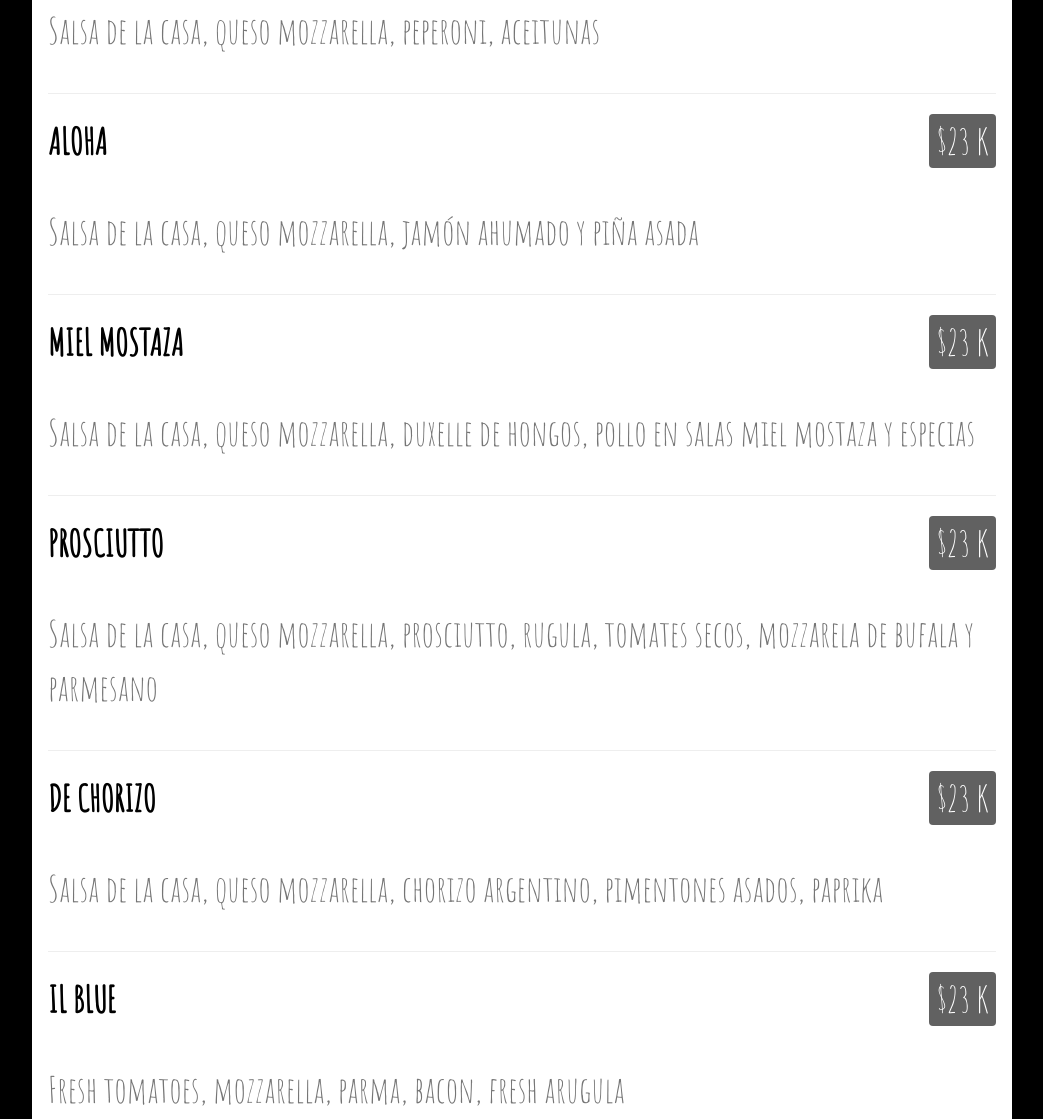
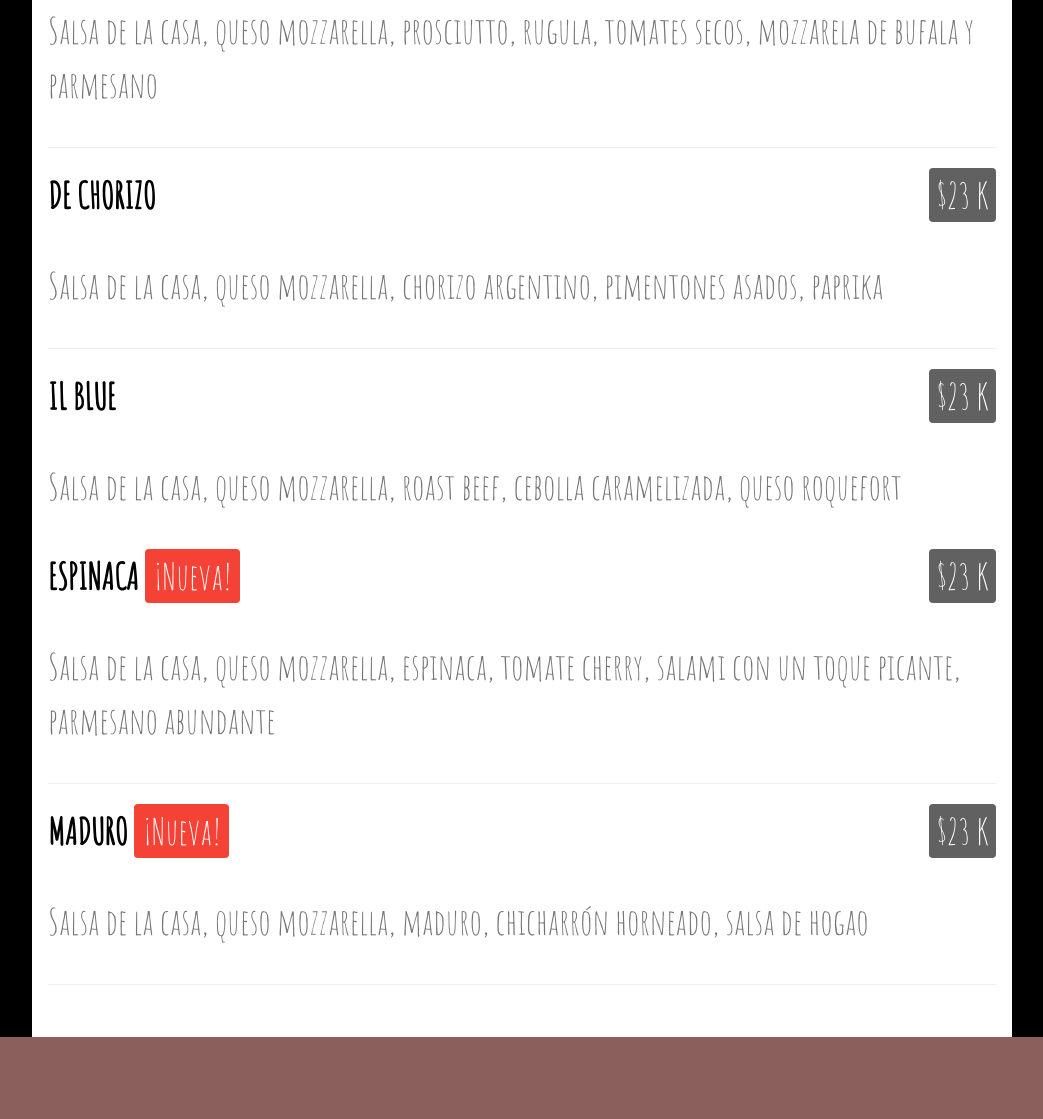
Before and after one commit to ClandestinePerez/ClandestinePerez.github.io, a plain HTML site: page index.html in a window 1280 px wide. Shown: the part 1163-2282 px from the top of the page, without its empty margins (118-1161 px from the left). Drawn offline with nearby package versions, Linux system fonts and the light colour scheme.

Commit message:
Update index.html

```diff
--- a/index.html
+++ b/index.html
@@ -60,17 +60,6 @@ body,h1,h2,h3,h4,h5,h6 {font-family: "Amatic SC", sans-serif}
     </div>
 
     <div id="Pizza" class="w3-container menu w3-padding-32 w3-white">
-      <h1><b>PEPERONI</b> <span class="w3-right w3-tag w3-dark-grey w3-round">$23 K</span></h1>
-      <p class="w3-text-grey">Salsa de la casa, queso mozzarella, peperoni, aceitunas</p>
-      <hr>
-
-      <h1><b>ALOHA</b> <span class="w3-right w3-tag w3-dark-grey w3-round">$23 K</span></h1>
-      <p class="w3-text-grey">Salsa de la casa, queso mozzarella, jamón ahumado y piña asada</p>
-      <hr>
-
-      <h1><b>MIEL MOSTAZA</b> <span class="w3-right w3-tag w3-dark-grey w3-round">$23 K</span></h1>
-      <p class="w3-text-grey">Salsa de la casa, queso mozzarella, duxelle de hongos, pollo en salas miel mostaza y especias</p>
-      <hr>
 
       <h1><b>PROSCIUTTO</b> <span class="w3-right w3-tag w3-dark-grey w3-round">$23 K</span></h1>
       <p class="w3-text-grey">Salsa de la casa, queso mozzarella, prosciutto, rugula, tomates secos, mozzarela de bufala y parmesano</p>
@@ -81,24 +70,27 @@ body,h1,h2,h3,h4,h5,h6 {font-family: "Amatic SC", sans-serif}
       <hr>
 
       <h1><b>IL BLUE</b> <span class="w3-right w3-tag w3-dark-grey w3-round">$23 K</span></h1>
-      <p class="w3-text-grey">Fresh tomatoes, mozzarella, parma, bacon, fresh arugula</p>
+      <p class="w3-text-grey">Salsa de la casa, queso mozzarella, roast beef, cebolla caramelizada, queso roquefort</p>
+
+      <h1><b>ESPINACA </b><span class="w3-tag w3-red w3-round">¡Nueva!</span><span class="w3-right w3-tag w3-dark-grey w3-round">$23 K</span></h1>
+      <p class="w3-text-grey">Salsa de la casa, queso mozzarella, espinaca, tomate cherry, salami con un toque picante, parmesano abundante</p>
+      <hr>
+
+      <h1><b>MADURO </b><span class="w3-tag w3-red w3-round">¡Nueva!</span><span class="w3-right w3-tag w3-dark-grey w3-round">$23 K</span></h1>
+      <p class="w3-text-grey">Salsa de la casa, queso mozzarella, maduro, chicharrón horneado, salsa de hogao</p>
+      <hr>
+
     </div>
 
     <div id="Pasta" class="w3-container menu w3-padding-32 w3-white">
-      <h1><b>Lasagna</b> <span class="w3-tag w3-grey w3-round">Popular</span> <span class="w3-right w3-tag w3-dark-grey w3-round">$23 K</span></h1>
-      <p class="w3-text-grey">Special sauce, mozzarella, parmesan, ground beef</p>
+      <h1><b>MARGARITA</b> <span class="w3-right w3-tag w3-dark-grey w3-round">$23 K</span></h1>
+      <p class="w3-text-grey">Salsa de la casa, albahaca fresca, queso mozzarella, queso paipa</p>
       <hr>
 
-      <h1><b>Ravioli</b> <span class="w3-right w3-tag w3-dark-grey w3-round">$23 K</span></h1>
-      <p class="w3-text-grey">Ravioli filled with cheese</p>
+      <h1><b>FUNGHI</b> <span class="w3-right w3-tag w3-dark-grey w3-round">$23 K</span></h1>
+      <p class="w3-text-grey">Pesto genovese, queso mozzarella, ricotta, selección de hongos, tomates secos</p>
       <hr>
 
-      <h1><b>Spaghetti Classica</b> <span class="w3-right w3-tag w3-dark-grey w3-round">$11.00</span></h1>
-      <p class="w3-text-grey">Fresh tomatoes, onions, ground beef</p>
-      <hr>
-
-      <h1><b>Seafood pasta</b> <span class="w3-right w3-tag w3-dark-grey w3-round">$25.50</span></h1>
-      <p class="w3-text-grey">Salmon, shrimp, lobster, garlic</p>
     </div>
 
 
@@ -107,10 +99,10 @@ body,h1,h2,h3,h4,h5,h6 {font-family: "Amatic SC", sans-serif}
       <h1><b>PEPERONI</b> <span class="w3-right w3-tag w3-dark-grey w3-round">$ 23 K</span></h1>
       <p class="w3-text-grey">Salsa de la casa, queso mozzarella, peperoni, aceitunas</p>
       <hr>
-       <h1><b>ALOHA</b> <span class="w3-right w3-tag w3-dark-grey w3-round">$23 K</span></h1>
+       <h1><b>ALOHA</b> <span class="w3-right w3-tag w3-dark-grey w3-round">$ 23 K</span></h1>
       <p class="w3-text-grey">Salsa de la casa, queso mozzarella, jamón ahumado y piña asada</p>
       <hr>
-		<h1><b>MIEL MOSTAZA</b> <span class="w3-right w3-tag w3-dark-grey w3-round">$23 K</span></h1>
+		<h1><b>MIEL MOSTAZA</b> <span class="w3-right w3-tag w3-dark-grey w3-round">$ 23 K </span></h1>
       <p class="w3-text-grey">Salsa de la casa, queso mozzarella, duxelle de hongos, pollo en salas miel mostaza y especias</p>
       <hr>
 
```
